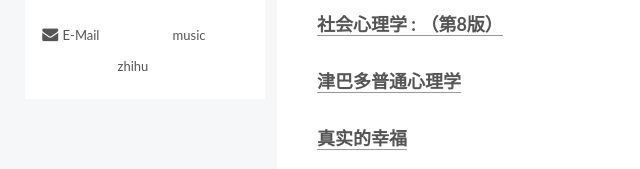
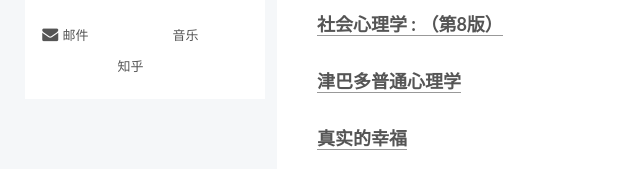
Before and after one commit to yuanfong/yuanfong.github.io, a plain HTML site: page index.html in a window 1280 px wide. Shown: the part 348-517 px from the top of the page, 35-675 px from the left. Drawn offline with Linux system fonts and the light colour scheme.

Commit message:
Site updated: 2019-03-24 21:27:22

```diff
--- a/css/main.css
+++ b/css/main.css
@@ -1813,7 +1813,7 @@
   width: 4px;
   height: 4px;
   border-radius: 50%;
-  background: #ffbeff;
+  background: #c344ff;
 }
 .feed-link,
 .chat {
--- a/index.html
+++ b/index.html
@@ -514,7 +514,7 @@
 
 
 
-                  <a href="mailto:827802845@qq.com" title="E-Mail &rarr; mailto:827802845@qq.com" rel="noopener" target="_blank"><i class="fa fa-fw fa-envelope"></i>E-Mail</a>
+                  <a href="mailto:827802845@qq.com" title="邮件 &rarr; mailto:827802845@qq.com" rel="noopener" target="_blank"><i class="fa fa-fw fa-envelope"></i>邮件</a>
                 </span>
 
                 <span class="links-of-author-item">
@@ -525,7 +525,7 @@
 
 
 
-                  <a href="https://music.163.com/#/user/home?id=1660579176" title="music &rarr; https://music.163.com/#/user/home?id=1660579176" rel="noopener" target="_blank"><i class="fa fa-fw fa-wangyiyun"></i>music</a>
+                  <a href="https://music.163.com/#/user/home?id=1660579176" title="音乐 &rarr; https://music.163.com/#/user/home?id=1660579176" rel="noopener" target="_blank"><i class="fa fa-fw fa-wangyiyun"></i>音乐</a>
                 </span>
 
                 <span class="links-of-author-item">
@@ -536,7 +536,7 @@
 
 
 
-                  <a href="https://www.zhihu.com/people/damo-41/activities" title="zhihu &rarr; https://www.zhihu.com/people/damo-41/activities" rel="noopener" target="_blank"><i class="fa fa-fw fa-zhihu"></i>zhihu</a>
+                  <a href="https://www.zhihu.com/people/damo-41/activities" title="知乎 &rarr; https://www.zhihu.com/people/damo-41/activities" rel="noopener" target="_blank"><i class="fa fa-fw fa-zhihu"></i>知乎</a>
                 </span>
 
             </div>
```
Also changed, not shown: 2019/03/24/hello-world/index.html (+3 -3 lines), archives/2019/03/index.html (+3 -3 lines), archives/2019/index.html (+3 -3 lines), archives/index.html (+3 -3 lines).
